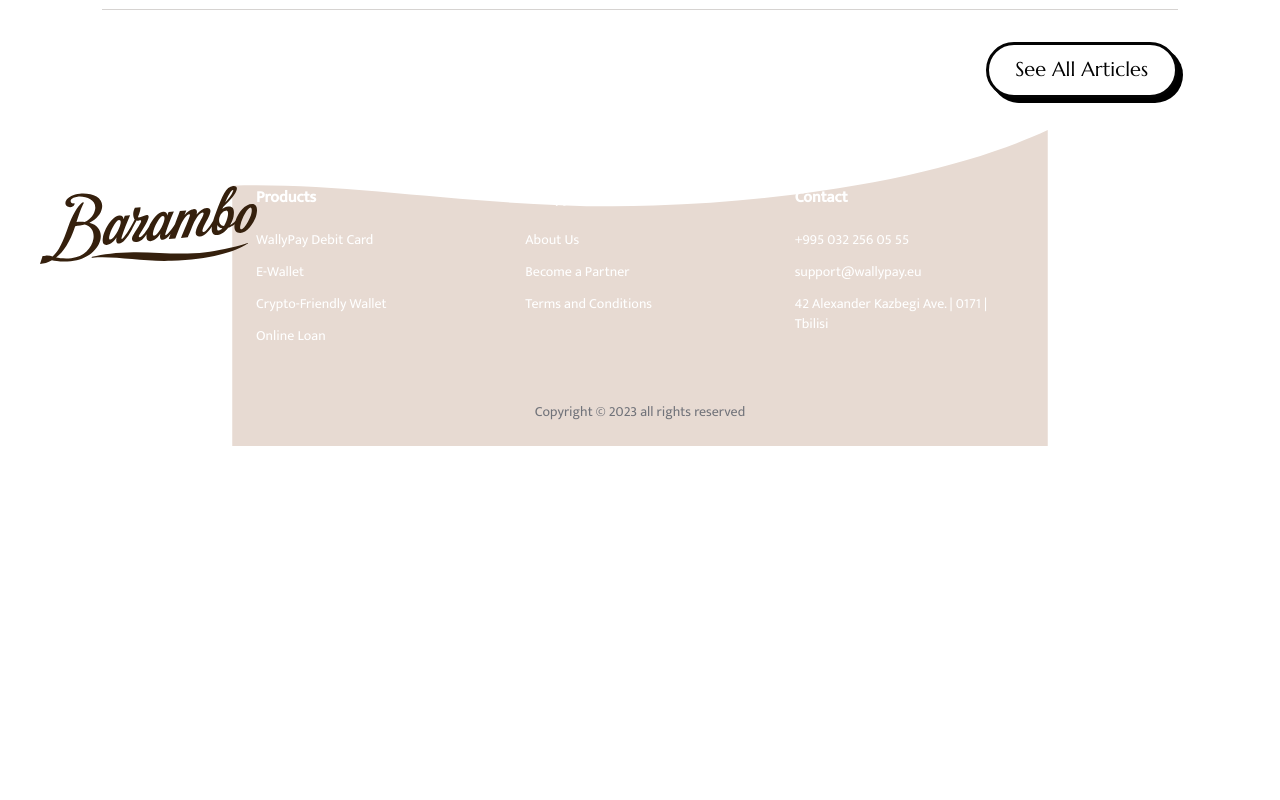
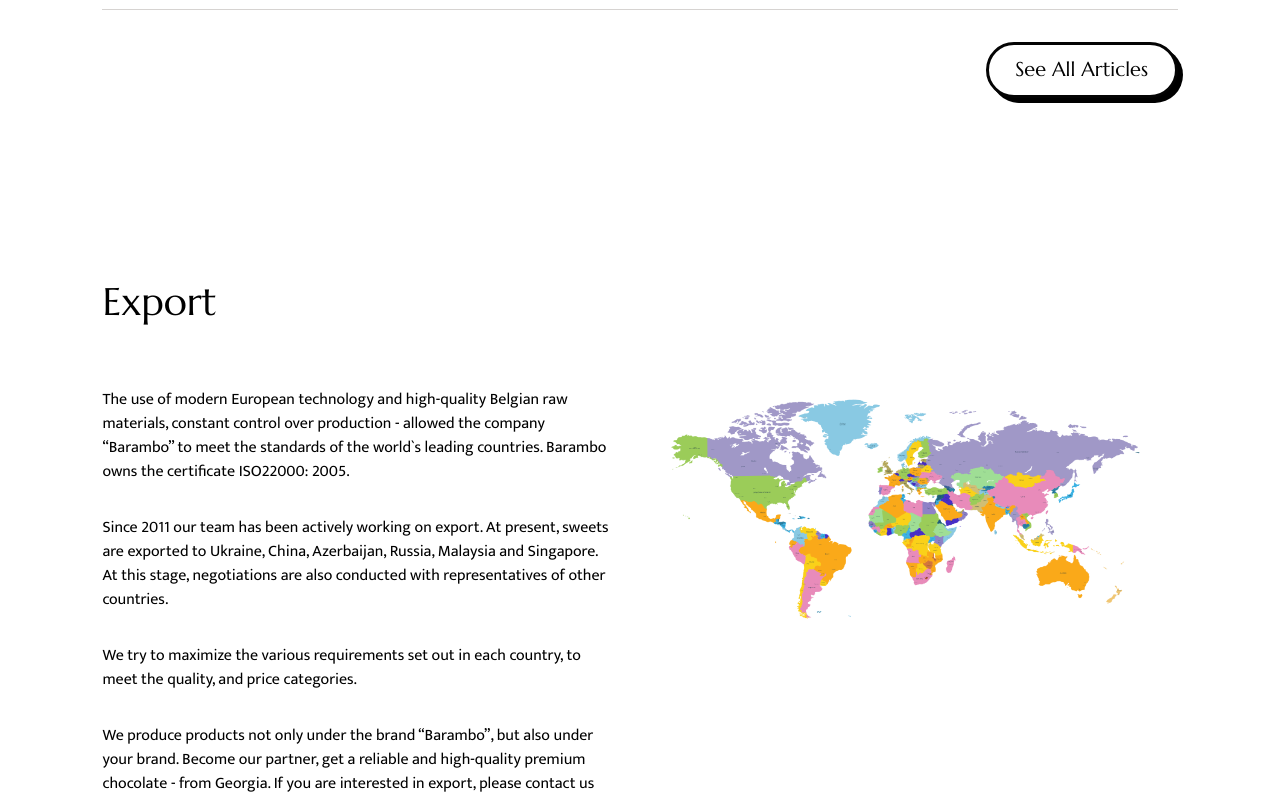
Before and after one commit to geo318/barambo, a Next.js app: page /en in a window 1280 px wide. Shown: the part 5560-6360 px from the top of the page. Before the commit the page ends 6006 px from the top, so only its background shows below. Built offline with nearby package versions, Linux system fonts and the light colour scheme.

Commit message:
wip: footer curved layout

```diff
--- a/app/[lang]/page.tsx
+++ b/app/[lang]/page.tsx
@@ -2,7 +2,14 @@ import { Marcellus } from 'next/font/google'
 import { Arrow, Button, Cert, H, Section, Stars } from '/components'
 import { twMerge } from 'tailwind-merge'
 import Image from 'next/image'
-import { banner, barambinoArch, barambinos, chocolate, iceCream } from '/public'
+import {
+  banner,
+  barambinoArch,
+  barambinos,
+  chocolate,
+  iceCream,
+  map,
+} from '/public'
 import { brands } from '/config'
 import { PageProps } from '/types'
 import { getDictionary } from '/lib'
@@ -257,6 +264,43 @@ export default async function Home({ params: { lang } }: PageProps) {
           </Button>
         </div>
       </Section>
+
+      <Section className='mb-14'>
+        <H tag='h5' className='text-[3vw] mt-auto'>
+          Export
+        </H>
+        <div className='grid grid-cols-2 gap-[3rem] pt-14'>
+          <div className='flex flex-col gap-8'>
+            <p>
+              The use of modern European technology and high-quality Belgian raw
+              materials, constant control over production - allowed the company
+              “Barambo” to meet the standards of the world`s leading countries.
+              Barambo owns the certificate ISO22000: 2005.
+            </p>
+            <p>
+              Since 2011 our team has been actively working on export. At
+              present, sweets are exported to Ukraine, China, Azerbaijan,
+              Russia, Malaysia and Singapore. At this stage, negotiations are
+              also conducted with representatives of other countries.
+            </p>
+            <p>
+              We try to maximize the various requirements set out in each
+              country, to meet the quality, and price categories.
+            </p>
+            <p>
+              We produce products not only under the brand “Barambo”, but also
+              under your brand. Become our partner, get a reliable and
+              high-quality premium chocolate - from Georgia. If you are
+              interested in export, please contact us
+            </p>
+          </div>
+          <Image
+            src={map}
+            alt='last-article'
+            className='object-cover rounded-[3rem]'
+          />
+        </div>
+      </Section>
     </main>
   )
 }
--- a/components/Footer/Footer.tsx
+++ b/components/Footer/Footer.tsx
@@ -4,6 +4,8 @@ import { SharedText } from '/types'
 import { footer, locales } from '/config'
 import Link from 'next/link'
 import { Social } from './Social'
+import { footerBg } from '/public'
+import Image from 'next/image'
 
 export const Footer = ({
   text,
@@ -13,13 +15,13 @@ export const Footer = ({
   lang: (typeof locales)[number]
 }) => {
   return (
-    <footer className='bg-app-blue-dark text-white relative mt-auto'>
-      <FooterCurve className='absolute bottom-0 -z-10 inset-0 w-full h-full' />
-      <div className='max-w-[100rem] mx-auto grid xl:grid-cols-10 lg:grid-cols-4 grid-cols-3 py-14 px-10 xl:px-0'>
+    <footer className='bg-app-blue-dark relative mt-auto min-h-[35vw] flex flex-col overflow-hidden'>
+      <Image src={footerBg} alt='bg' className='object-cover object-top h-full absolute -z-10' />
+      <div className='max-w-[100rem] mx-auto grid xl:grid-cols-10 lg:grid-cols-4 grid-cols-3 py-14 px-10 xl:px-0 mt-auto'>
         <section className='col-span-2 text-center hidden xl:flex flex-col gap-11 items-center'>
           <Logo className='ml-10' />
         </section>
-        <section className='grid gap-10 md:grid-cols-3 col-span-3 xl:col-span-6'>
+        <section className='grid gap-10 md:grid-cols-3 col-span-3 xl:col-span-6 pt-20'>
           {footer.map(({ name, list }) => (
             <FooterUl
               key={name}
@@ -35,9 +37,9 @@ export const Footer = ({
           <div className='flex flex-col gap-7 items-center'></div>
         </section>
       </div>
-      <section className='col-span-2 text-center xl:hidden my-10 flex flex-col gap-5'>
+      {/* <section className='col-span-2 text-center xl:hidden my-10 flex flex-col gap-5'>
         <Logo className='mx-auto pl-8' />
-      </section>
+      </section> */}
       <p className='mx-auto text-center pb-6 text-[#71737A] text-sm'>
         {text.copy}
       </p>
--- a/public/assets/images/index.ts
+++ b/public/assets/images/index.ts
@@ -3,6 +3,7 @@ import chocolate from './chocolate.png'
 import iceCream from './ice-cream.png'
 import barambinos from './barambinos.png'
 import barambinoArch from './barambino-arch.png'
+import map from './map.png'
 
-export { banner, chocolate, iceCream, barambinos, barambinoArch}
+export { banner, chocolate, iceCream, barambinos, barambinoArch, map }
 export * from './brand'
--- a/public/assets/index.ts
+++ b/public/assets/index.ts
@@ -1 +1,4 @@
+import footerBg from './footer.svg'
+
 export * from './images'
+export { footerBg }
```
Also changed, not shown: public/assets/footer.svg (added), public/assets/images/map.png (added).
